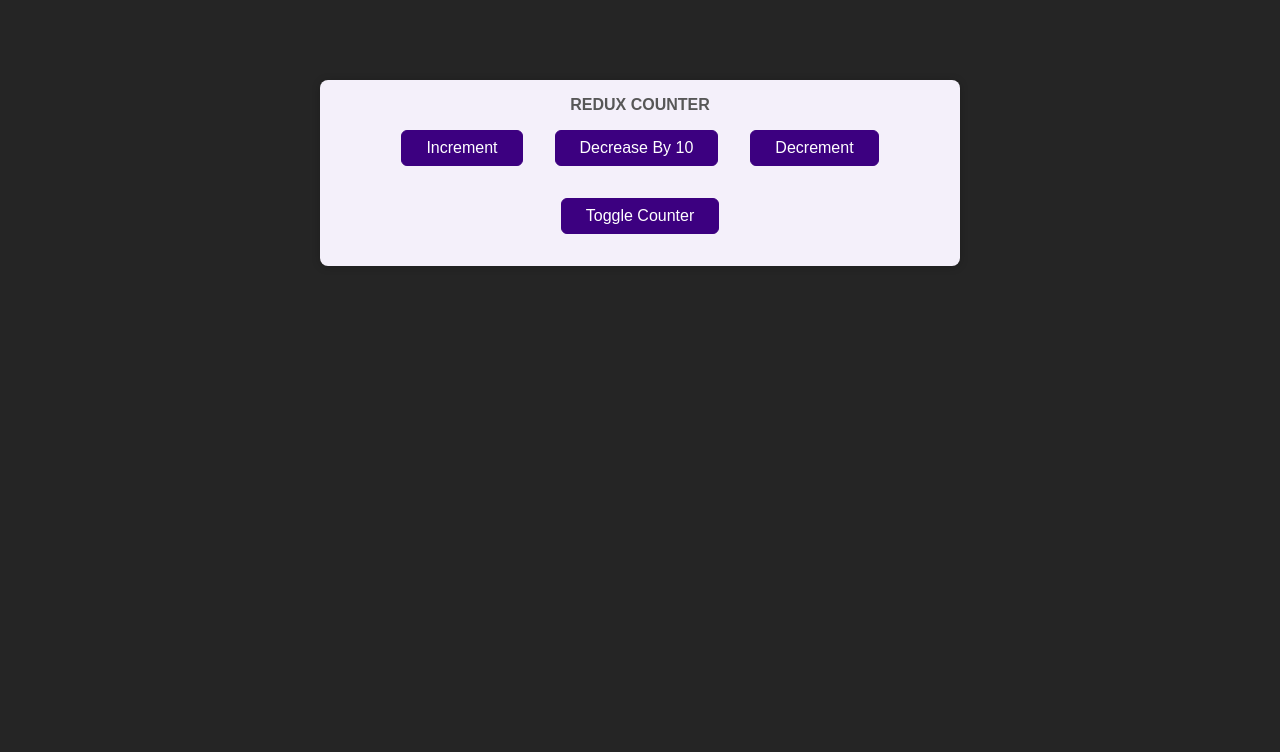
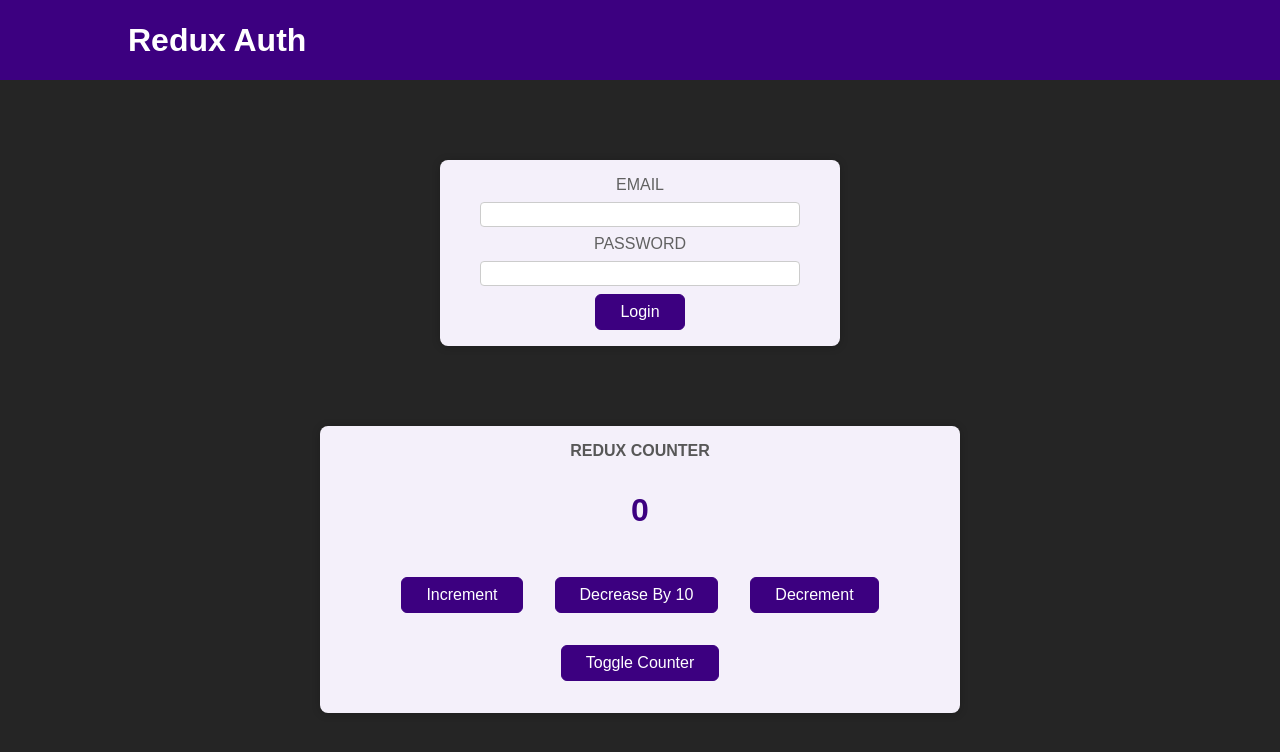
Before and after one commit to rawwr-cmd/Counter-redux-app, a React (Create React App) app: page / in a window 1280 px wide. Shown: the top 752 px of the page. Built offline with nearby package versions, Linux system fonts and the light colour scheme.

Commit message:
reading and dispatching from a new slice

```diff
--- a/src/App.js
+++ b/src/App.js
@@ -1,9 +1,23 @@
 import Counter from "./components/Counter";
+import { Fragment } from "react";
+import { useSelector } from "react-redux";
+import Header from "./components/Header";
+import Auth from "./components/Auth";
+import UserProfile from "./components/UserProfile";
+
 // import ClassCounter from "./components/classBasedCounter";
 
 function App() {
+  //accessing the store
+  const isAuth = useSelector((state) => state.auth.isAuthenticated);
+  console.log(isAuth);
   return (
-    <Counter />
+    <Fragment>
+      <Header />
+      {!isAuth && <Auth />}
+      {isAuth && <UserProfile />}
+      <Counter />
+    </Fragment>
     // <ClassCounter />
   );
 }
--- a/src/components/Auth.js
+++ b/src/components/Auth.js
@@ -1,17 +1,27 @@
-import classes from './Auth.module.css';
+import { useDispatch } from "react-redux";
+
+import classes from "./Auth.module.css";
+import { authActions } from "../store/toolKitIndex";
 
 const Auth = () => {
+  const dispatch = useDispatch();
+
+  const loginHandler = (event) => {
+    event.preventDefault();
+    dispatch(authActions.login());
+  };
+
   return (
     <main className={classes.auth}>
       <section>
-        <form>
+        <form onSubmit={loginHandler}>
           <div className={classes.control}>
-            <label htmlFor='email'>Email</label>
-            <input type='email' id='email' />
+            <label htmlFor="email">Email</label>
+            <input type="email" id="email" />
           </div>
           <div className={classes.control}>
-            <label htmlFor='password'>Password</label>
-            <input type='password' id='password' />
+            <label htmlFor="password">Password</label>
+            <input type="password" id="password" />
           </div>
           <button>Login</button>
         </form>
--- a/src/components/Counter.js
+++ b/src/components/Counter.js
@@ -4,8 +4,10 @@
 
 const Counter = () => {
   const dispatch = useDispatch();
-  const counter = useSelector((state) => state.counter);
-  const show = useSelector((state) => state.showCounter);
+
+  //accessing the store(state.counter.counter)
+  const counter = useSelector((state) => state.counter.counter);
+  const show = useSelector((state) => state.counter.showCounter);
 
   // console.log(show);
 
--- a/src/components/Header.js
+++ b/src/components/Header.js
@@ -1,22 +1,33 @@
-import classes from './Header.module.css';
+import { useSelector, useDispatch } from "react-redux";
+import classes from "./Header.module.css";
+import { authActions } from "../store/toolKitIndex";
 
 const Header = () => {
+  const dispatch = useDispatch();
+  const isAuth = useSelector((state) => state.auth.isAuthenticated);
+
+  const logoutHandler = () => {
+    dispatch(authActions.logout());
+  };
+
   return (
     <header className={classes.header}>
       <h1>Redux Auth</h1>
+      {isAuth && (
         <nav>
           <ul>
             <li>
-            <a href='/'>My Products</a>
+              <a href="/">My Products</a>
             </li>
             <li>
-            <a href='/'>My Sales</a>
+              <a href="/">My Sales</a>
             </li>
             <li>
-            <button>Logout</button>
+              <button onClick={logoutHandler}>Logout</button>
             </li>
           </ul>
         </nav>
+      )}
     </header>
   );
 };
```
Lines whose indentation alone changed are shown as unchanged.
